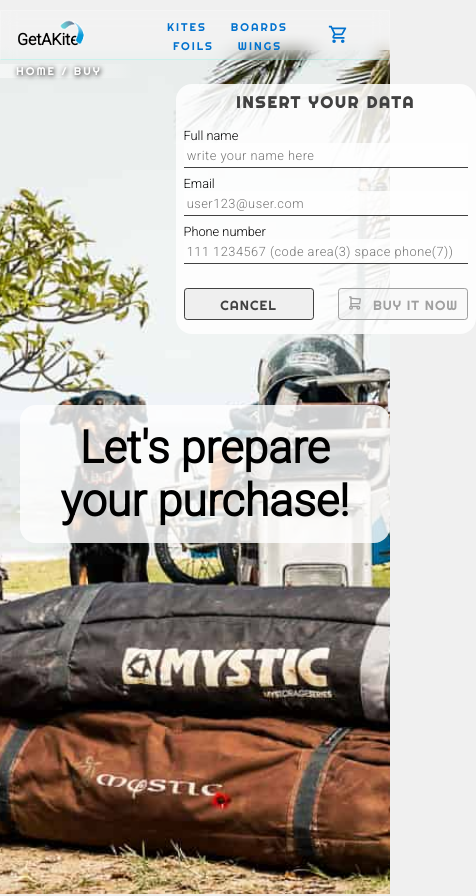
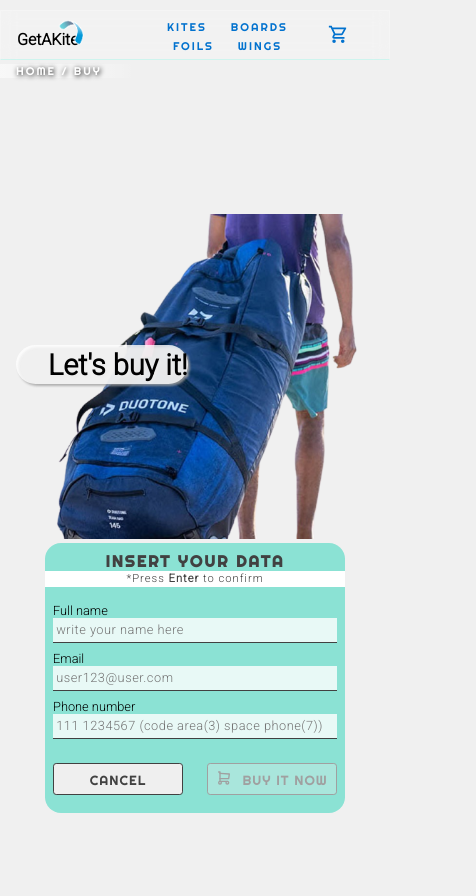
Before and after one commit to EmiUxUiDev/get_a_kite, a React (Create React App) app: page /buy in a window 390 px wide. Shown: the top 896 px of the page, 476 px wide, since content can reach past the window. Built offline with nearby package versions, Linux system fonts and the light colour scheme.

Commit message:
Uploading changes to deploy project

```diff
--- a/src/App.js
+++ b/src/App.js
@@ -7,7 +7,7 @@ import def from "./img/Kiteboarding_overview.webp";
 const user = {
   id: "0",
   name: "Teacher",
-  subs: "Premium",
+  year: "2023",
 };
 
 export default function App() {
@@ -15,7 +15,7 @@ export default function App() {
 
       <Layout>
         <div id="espacio" style={{ backgroundImage: `url(${def})` }}></div>
-        <ItemListContainer subs={user.subs} user={user.name} />
+        <ItemListContainer year={user.year} user={user.name} />
       </Layout>
 
   );
--- a/src/components/ItemDetailContainer.js
+++ b/src/components/ItemDetailContainer.js
@@ -1,14 +1,16 @@
 import React, { useState, useEffect } from "react";
 import ItemDetail from "./ItemDetail";
 import { doc, getDoc, getFirestore } from 'firebase/firestore'
-
+import Preloader from '../components/Preloader.js'
 
 
 export default function ItemDetailContainer({ idDetail }) {
   const [item, setItem] = useState("");
-  console.log(idDetail);
+  const [isLoading, setIsLoading] = useState(false)
 
+  //USO DE REPO  DE GITHUB PARA SIMULAR API
   // useEffect(() => {
+  //   setIsLoading(true)
   //   fetch("https://emiuxuidev.github.io/getakite_API/kitesurfing.json")
   //     .then((data) => data.json())
 
@@ -19,25 +21,36 @@ export default function ItemDetailContainer({ idDetail }) {
   //     })
 
   //     .catch((error) => console.log(error))
+  //     .finally(()=>{setIsLoading(false)})
+
   // }, [idDetail]);
 
 
   useEffect(()=>{
+
+    setIsLoading(true)
     const db = getFirestore()
     const itemSelected = doc(db, 'items', idDetail)
+
     getDoc(itemSelected).then((snapshot)=>{
       if(snapshot.exists()){
         setItem({id: idDetail, ...snapshot.data()})
-        console.log(item);
+
       }else {console.log('Item not found')}
     })
+
+    .catch(error => console.log(error))
+    .finally(()=>{setIsLoading(false)})
 
   },[idDetail])
 
 
 
   return item != "" ? (
+    <>
+    <Preloader isLoading={isLoading}/>
     <ItemDetail item={item} />
+    </>
   ) : (
     console.log("No devueve nada")
   );
--- a/src/components/ItemListContainer.js
+++ b/src/components/ItemListContainer.js
@@ -5,18 +5,27 @@ import ItemList from "./ItemList";
 import {collection, getDocs, getFirestore} from 'firebase/firestore'
 import Preloader from '../components/Preloader.js'
 
-export default function ItemListContainer({ user, subs }) {
+export default function ItemListContainer({ user, year }) {
   const [prods, setProds] = useState([]);
   const [isLoading, setIsLoading] = useState(false)
 
-  // fetch("https://emiuxuidev.github.io/getakite_API/kitesurfing.json")
-  // .then(data=>data.json())
 
-  // .then((data) => {
-  //   setProds(data)
-  // })
+//  useEffect(()=>{
+//   setIsLoading(true)
 
-  // .catch(error=>console.error(error))
+//   setTimeout(() => {
+//     fetch("https://emiuxuidev.github.io/getakite_API/kitesurfing.json")
+//     .then(data=>data.json())
+
+//     .then((data) => {
+//       setProds(data)
+//     })
+//     .catch(error=>console.error(error))
+//     .finally(()=>setIsLoading(false))
+//   }, 3000);
+
+//  },[])
+
 
 
   //BUSCO TODOS LOS PRODUCTOS DE LA TABLA EN LA BD DE FIRESTORE
@@ -33,13 +42,13 @@ export default function ItemListContainer({ user, subs }) {
       setProds(allProdsColleted)
     })
     .catch(error => console.log(error))
-    setIsLoading(true)
-  },[prods])
+    .finally(()=>{setIsLoading(false)})
+  },[])
 
 
   return (
     <>
-      <Preloader visual={isLoading}/>
+      <Preloader isLoading={isLoading}/>
       <main>
       <section className="wrapper_section">
         <div className="wrapper_img">
@@ -54,12 +63,11 @@ export default function ItemListContainer({ user, subs }) {
         </div>
         </div>
         <h4>
-          Subscription: <b className="sub-user">{subs}</b> - Hey <b className="sub-user">{user}</b>, welcome to our
-          platafform!
+          Welcome to our <b className="sub-user">{year}</b> COLLECTION - Hey <b className="sub-user">{user}, ready?!</b>,
+
         </h4>
         <p>
-          This's ItemListContainer. Here we're gonna to display all items that
-          will sail on this plataform.
+        Whether you prefer wave riding, big air adrenaline rush, landing your best tricks with your Twin-Tip. We have what you need.
         </p>
       </section>
 
--- a/src/components/Preloader.js
+++ b/src/components/Preloader.js
@@ -2,9 +2,10 @@ import React from 'react'
 import '../styles/preloader.css'
 
 
-export default function Preloader(visual) {
+export default function Preloader({isLoading}) {
+
   return (
-    <div className={visual ? "preloader" : "display-none"}>
+    <div className = {isLoading === true ? "preloader" : "display-none"}>
     <div className="circle"></div>
     <div className="circle"></div>
     <div className="circle"></div>
--- a/src/styles/buyitnow.css
+++ b/src/styles/buyitnow.css
@@ -1,14 +1,29 @@
 .wrapper-buy {
   width: 100%;
-  height: 100%;
-  text-align: center;
+  height: 80%;
+  display: flex;
+  flex-direction: row;
+  justify-content: center;
+  align-items: center;
+  margin: 1rem auto 0 auto;
+}
+h2#category-title {
+  margin-left: 0;
 }
 div.wrapper-img-buy {
+  position: relative;
+}
+div.wrapper-img-buy #txt-title {
+  position: absolute;
+  top: 40%;
+  padding: 0.15rem 0 0.15rem 2rem;
+  margin-left: 3rem;
+  font-size: var(--font-size-xbig);
+  border-radius: 30px;
+  filter: drop-shadow(2px 2px 1px var(--clr-mid-grey));
+}
+div.wrapper-img-buy img {
   width: 100%;
-  height: 100vh;
-  background-size: cover;
-  background-repeat: no-repeat;
-  background-position: center;
 }
 div.wrapper-inputs > input {
   padding: 0.2rem;
@@ -18,22 +33,18 @@ div.wrapper-inputs > input {
 }
 .wrapper-buy p {
   font-size: var(--font-size-xbig);
-  position: absolute;
-  top: 48%;
-  left: 5%;
+  /* margin-top: -3rem; */
   background-color: rgba(255, 255, 255, 0.8);
   padding: 1rem;
   font-weight: bold;
   border-radius: var(--rnd-med);
 }
 .wrapper-buy .wrapper-form {
-  position: absolute;
-  top: 10%;
-  left: 45%;
-  height: 250px;
+  height: 270px;
   width: 300px;
-  background-color: rgba(255, 255, 255, 0.849);
+  background-color: #02ceac6c;
   border-radius: var(--rnd-med);
+  text-align: center;
 }
 
 .wrapper-buy .wrapper-form h2 {
@@ -83,7 +94,7 @@ div.wrapper-buy-btn button {
   color: var(--clr-dark-grey);
 }
 
-div.wrapper-buy-btn{
+div.wrapper-buy-btn {
   text-decoration: none;
 }
 
@@ -100,10 +111,38 @@ div.wrapper-buy-btn button:hover {
   color: #fff;
 }
 
-div.wrapper-buy-btn button.display-off{
+div.wrapper-buy-btn button.display-off {
   color: var(--clr-mid-grey);
   border: 1px solid var(--clr-mid-grey);
 }
 div.wrapper-buy-btn button i {
   font-size: var(--font-size-reg);
 }
+p.small-info {
+  font-family: "Roboto";
+  font-size: var(--font-size-xsmall);
+  font-weight: 300;
+  letter-spacing: var(--reg-spacing);
+  color: var(--clr-dark-grey);
+  background: #fff;
+  border-radius: 0;
+  position: relative;
+  top: 0%;
+  left: 0%;
+  padding: 0.1rem;
+}
+
+@media screen and (max-width: 560px) {
+  .wrapper-buy {
+    height: 125%;
+    flex-direction: column;
+    justify-content: center;
+    margin: -4rem auto 0 auto;
+  }
+  div.wrapper-img-buy #txt-title {
+    padding: 0.15rem 0 0.15rem 2rem;
+    margin-left: 1rem;
+    font-size: var(--font-size-big);
+    border-radius: 20px;
+  }
+}
--- a/src/styles/cartview.css
+++ b/src/styles/cartview.css
@@ -44,9 +44,13 @@ h2#category-title-dark {
 }
 
 .wrapper-btn-cart button {
-  width: 320px;
+  margin: 0.5rem 0.5rem;
 }
-
+ section.cartview-btn{
+    display: flex;
+    justify-content: space-around;
+    align-items: center;
+  }
 .all-products {
   color: var(--clr-dark-grey);
 }
@@ -96,5 +100,8 @@ h2#category-title-dark {
     margin-top: 1.8rem;
     padding: 0.4rem 1rem;
   }
+  section.cartview-btn{
+    flex-direction: column;
+  }
 
 }
--- a/src/styles/itemdetail.css
+++ b/src/styles/itemdetail.css
@@ -71,7 +71,7 @@ section.wrapper-main{
 
 button.go-to-cart{
     width: 260px;
-    padding: 0.5rem 1.8rem 0.5rem 0.7rem;
+    padding: 0.5rem 1rem 0.5rem 1rem;
     margin: 0.2rem 0;
     border: 1px solid var(--clr-mid-grey);
     border-radius: var(--rnd-soft);
@@ -100,8 +100,6 @@ a.go-to-cart:hover{
 .wrapper-main .add-cart{
     font-size: var(--font-size-small);
 }
-
-
 
 #close{
     position: absolute;
@@ -179,7 +177,6 @@ a.go-to-cart:hover{
     }
 
     span.add-cart{
-        margin-left: -2rem;
         font-weight: 700;
     }
 
--- a/src/styles/itemlistcontainer.css
+++ b/src/styles/itemlistcontainer.css
@@ -108,7 +108,7 @@ h4 b{
 @media screen and (max-width: 560px){
     section.wrapper_section{
         margin: -5rem 0 4% 5%;
-        width: 80%;
+        width: 90%;
         padding: 6rem .5rem 1rem 0.5rem;
     }
     div.wrapper_img{
--- a/src/styles/preloader.css
+++ b/src/styles/preloader.css
@@ -36,6 +36,7 @@ div.preloader div.circle:nth-child(4){
 
 .display-none{
     display: none;
+    opacity: 0;
 }
 
 @keyframes wave{
--- a/src/views/BuyItNow.js
+++ b/src/views/BuyItNow.js
@@ -1,5 +1,5 @@
-import React, { useContext, useState, useRef, useEffect} from "react";
-import bag from "../img/kite-travel-bags.jpg";
+import React, { useContext, useState, useRef, useEffect } from "react";
+import bag from "../img/bag.png";
 import "../styles/buyitnow.css";
 import { TbShoppingCart } from "react-icons/tb";
 import { CartContext } from "../context/cartContext";
@@ -13,8 +13,6 @@ import {
 } from "firebase/firestore";
 import { useNavigate } from "react-router-dom";
 import Layout from "../components/Layout";
-import { toast } from "react-toastify";
-
 
 
 export default function BuyItNow() {
@@ -27,17 +25,16 @@ export default function BuyItNow() {
   } = useContext(CartContext);
 
   //VALIDAR FORM
-  const [validate, setValidate] = useState(false)
-  const [validateName, setValidateName] = useState(false)
-  const [validateEmail, setValidateEmail] = useState(false)
-  const [validatePhone, setValidatePhone] = useState(false)
+  const [validate, setValidate] = useState(false);
+  const [validateName, setValidateName] = useState(false);
+  const [validateEmail, setValidateEmail] = useState(false);
+  const [validatePhone, setValidatePhone] = useState(false);
 
   const navigateTo = useNavigate();
 
-  const txtName = useRef(null)
-  const txtEmail= useRef(null)
-  const txtPhone = useRef(null)
-
+  const txtName = useRef(null);
+  const txtEmail = useRef(null);
+  const txtPhone = useRef(null);
 
   //FUNCION CARGA DE DATOS EN BD REMOTA/FIRESTORE
   const order = () => {
@@ -79,14 +76,14 @@ export default function BuyItNow() {
     }, 500);
   };
 
-
   //VERIFICA VALIDACION DEL FORMULARIO Y HABILITA BTN SUBMIT
-  useEffect(()=>{
-    validateName && validateEmail && validatePhone ? setValidate(true) : setValidate(false);
-  },[validateName, validateEmail, validatePhone])
+  useEffect(() => {
+    validateName && validateEmail && validatePhone
+      ? setValidate(true)
+      : setValidate(false);
+  }, [validateName, validateEmail, validatePhone]);
 
   const changeHandler = (e) => {
-
     const name = e.target.name;
     const value = e.target.value;
 
@@ -95,85 +92,62 @@ export default function BuyItNow() {
     });
   };
 
-  const validateNameHandler = (e)=>{
-
-    if((!e.target.value === "" || e.target.value.length > 2) && isNaN(e.target.value)){
-      console.log('Valid name')
-      setValidateName(true)
-    }else {
-      toast.error('Write down a valid name!', {
-        position: "top-center",
-        autoClose: 1000,
-        hideProgressBar: false,
-        closeOnClick: true,
-        pauseOnHover: true,
-        draggable: true,
-        progress: undefined,
-        theme: "light",
-        });
-      txtName.current.value = ""
-      txtName.current.focus()
-      setValidateName(false)
-    }
+  const validateNameHandler = (e) => {
+    if (e.key === "Enter") {
+      e.preventDefault()
+      if (
+        (!e.target.value === "" || e.target.value.length > 2) &&
+        isNaN(e.target.value)
+      ) {
+        setValidateName(true);
+        txtEmail.current.focus();
+      }
+       else {
+        txtName.current.value = "";
+        txtName.current.focus();
+        setValidateName(false);
+      }
+    } else console.log(e.key);
   }
 
-  const validateEmailHandler = (e)=>{
-
-    if(!e.target.value.includes("@") || e.target.value === ""){
-      toast.error('Write down a valid email!', {
-        position: "top-center",
-        autoClose: 1000,
-        hideProgressBar: false,
-        closeOnClick: true,
-        pauseOnHover: true,
-        draggable: true,
-        progress: undefined,
-        theme: "light",
-        });
-      txtEmail.current.value = ""
-      txtEmail.current.focus()
-      setValidateEmail(false)
-    }else{
-      console.log('Valid email')
-      setValidateEmail(true)
-    }
+  const validateEmailHandler = (e) => {
+    if(e.key === "Enter"){
+      e.preventDefault()
+      if (!e.target.value.includes("@") || e.target.value === "") {
+        txtEmail.current.value = "";
+        txtEmail.current.focus();
+        setValidateEmail(false);
+      } else {
+        setValidateEmail(true);
+        txtPhone.current.focus();
+      }
+    }else console.log(e.key);
   }
 
-
-  const validatePhoneHandler = (e)=>{
-    if(isNaN(e.target.value.replace(/\s+/g, '')) || e.target.value === ""){
-      toast.error('Write down a valid phone number!', {
-        position: "top-center",
-        autoClose: 1000,
-        hideProgressBar: false,
-        closeOnClick: true,
-        pauseOnHover: true,
-        draggable: true,
-        progress: undefined,
-        theme: "light",
-        });
-      txtPhone.current.value = ""
-      txtPhone.current.focus()
-      setValidatePhone(false)
-      setValidate(false)
-    }else{
-      console.log('Valid phone number')
-      setValidatePhone(true)
-    }
+  const validatePhoneHandler = (e) => {
+    if(e.key === "Enter"){
+      e.preventDefault()
+      if (isNaN(e.target.value.replace(/\s+/g, "")) || e.target.value === "") {
+        txtPhone.current.value = "";
+        txtPhone.current.focus();
+        setValidatePhone(false);
+      } else {
+        setValidatePhone(true);
+      }
+    }else console.log(e.key)
   }
 
   return (
     <Layout>
+      <h2 id="category-title">home / buy</h2>
       <div className="wrapper-buy">
-        <h2 id="category-title">home / buy</h2>
-        <div
-          className="wrapper-img-buy"
-          style={{ backgroundImage: `url(${bag})` }}
-        >
-          <p>Let's prepare your purchase!</p>
+        <div className="wrapper-img-buy">
+          <img src={bag} alt="Purchase bag"/>
+          <p id="txt-title">Let's buy it!</p>
         </div>
         <form className="wrapper-form" onSubmit={onSubmitHandler}>
           <h2>insert your data</h2>
+          <p className="small-info">*Press <strong>Enter</strong> to confirm</p>
           <div className="wrapper-inputs">
             <label for="name">Full name</label>
             <input
@@ -181,7 +155,8 @@ export default function BuyItNow() {
               id="name"
               name="name"
               maxLength="12"
-              onChange={changeHandler} onBlur={validateNameHandler}
+              onChange={changeHandler}
+              onKeyDown={validateNameHandler}
               placeholder="write your name here"
               ref={txtName}
             />
@@ -193,7 +168,7 @@ export default function BuyItNow() {
               placeholder="user123@user.com"
               name="email"
               onChange={changeHandler}
-              onBlur={validateEmailHandler}
+              onKeyDown={validateEmailHandler}
               ref={txtEmail}
             />
 
@@ -205,16 +180,24 @@ export default function BuyItNow() {
               name="phone"
               maxLength="11"
               onChange={changeHandler}
-              onBlur={validatePhoneHandler}
+              onKeyDown={validatePhoneHandler}
               ref={txtPhone}
             />
           </div>
           <div className="wrapper-buy-btn">
-              <button onClick={()=>{
-                navigateTo("/cart")
-              }}>cancel</button>
+            <button
+              onClick={() => {
+                navigateTo("/cart");
+              }}
+            >
+              cancel
+            </button>
 
-            <button type="submit" disabled={!validate } className={!validate ? "display-off":""} >
+            <button
+              type="submit"
+              disabled={!validate}
+              className={!validate ? "display-off" : ""}
+            >
               <i>
                 <TbShoppingCart />
               </i>
@@ -224,5 +207,5 @@ export default function BuyItNow() {
         </form>
       </div>
     </Layout>
-  );
+  )
 }
--- a/src/views/CartView.js
+++ b/src/views/CartView.js
@@ -28,6 +28,7 @@ export default function CartView() {
           {`total price  u$S ${cartTotalPrice()}`}
         </h2>
 
+        <section className="cartview-btn">
         <button
           className={
             cartProducts.length === 0
@@ -45,6 +46,7 @@ export default function CartView() {
         <Link to={"/buy"}>
           <button className={cartProducts.length === 0 ? "display-off" : "buy back-shopping"}>Buy it now!</button>
         </Link>
+        </section>
       </div>
     </Layout>
   );
```
Also changed, not shown: src/img/bag.png (added), src/img/kite-travel-bags.jpg (deleted).
